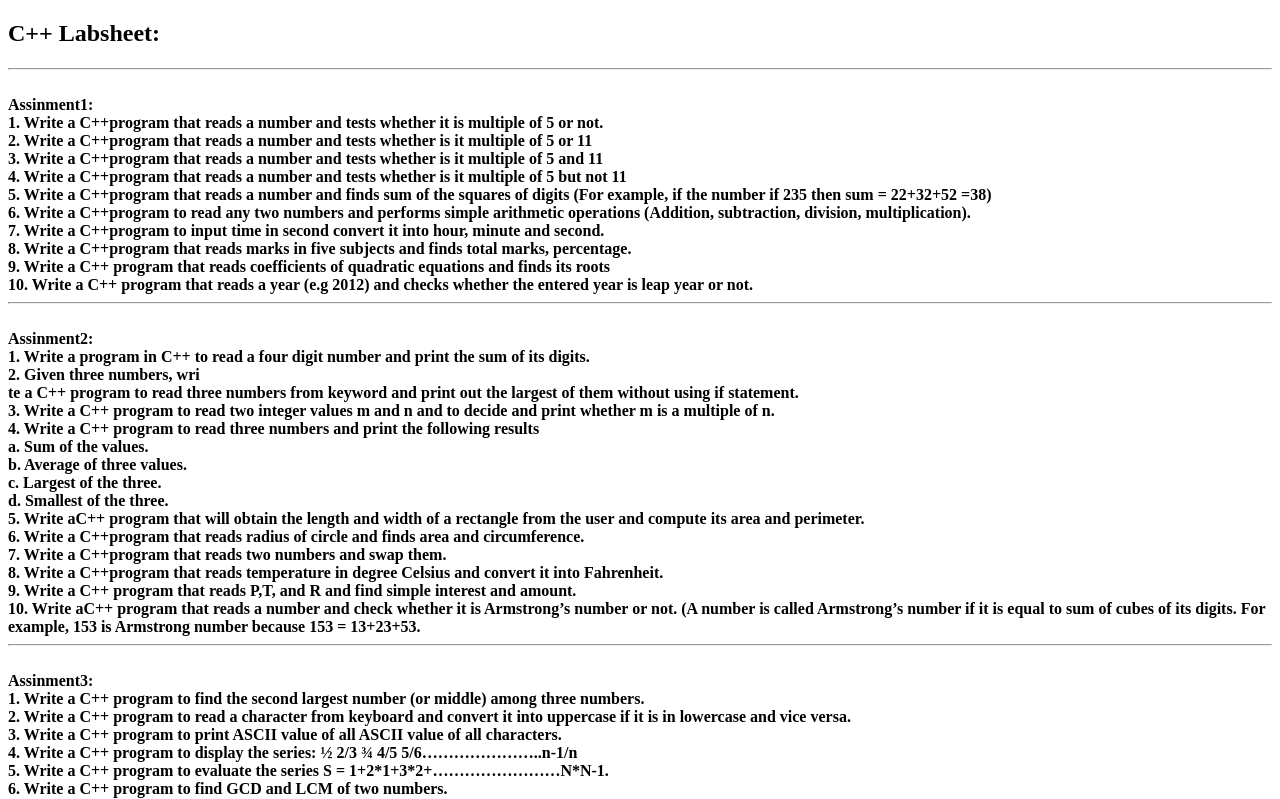
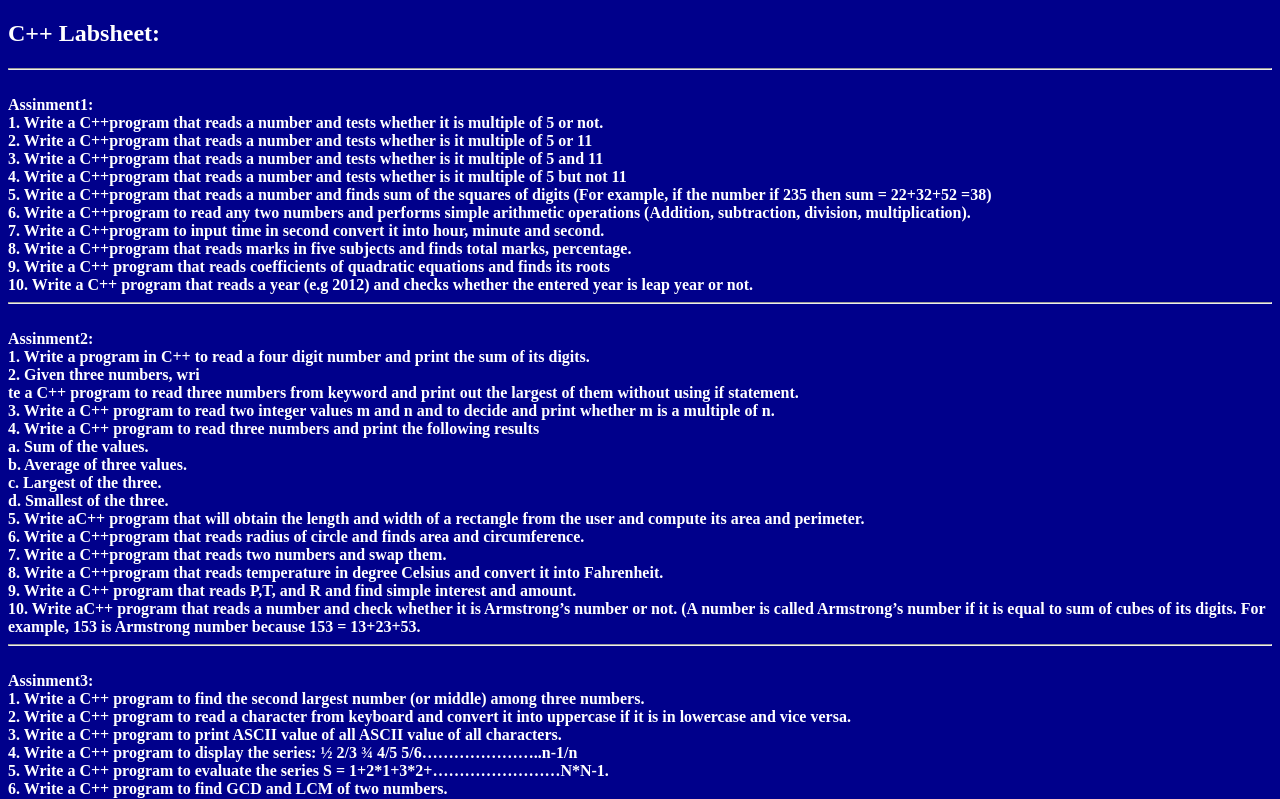
Before and after one commit to Kalpit75/kalpit, a plain HTML site: page index.html in a window 1280 px wide. Shown: the top 799 px of the page. Drawn offline with Linux system fonts and the light colour scheme.

Commit message:
background color changed

```diff
--- a/index.html
+++ b/index.html
@@ -149,11 +149,11 @@
 <hr>
     </h4>
 
-    <!-- <style>
+<style>
         body{
-            background-color: rgb(16, 13, 13);
-            color: rgb(199, 250, 250);
+            background-color: darkblue;
+            color: white;
         }
-    </style> -->
+    </style>
 </body>
 </html>
```
